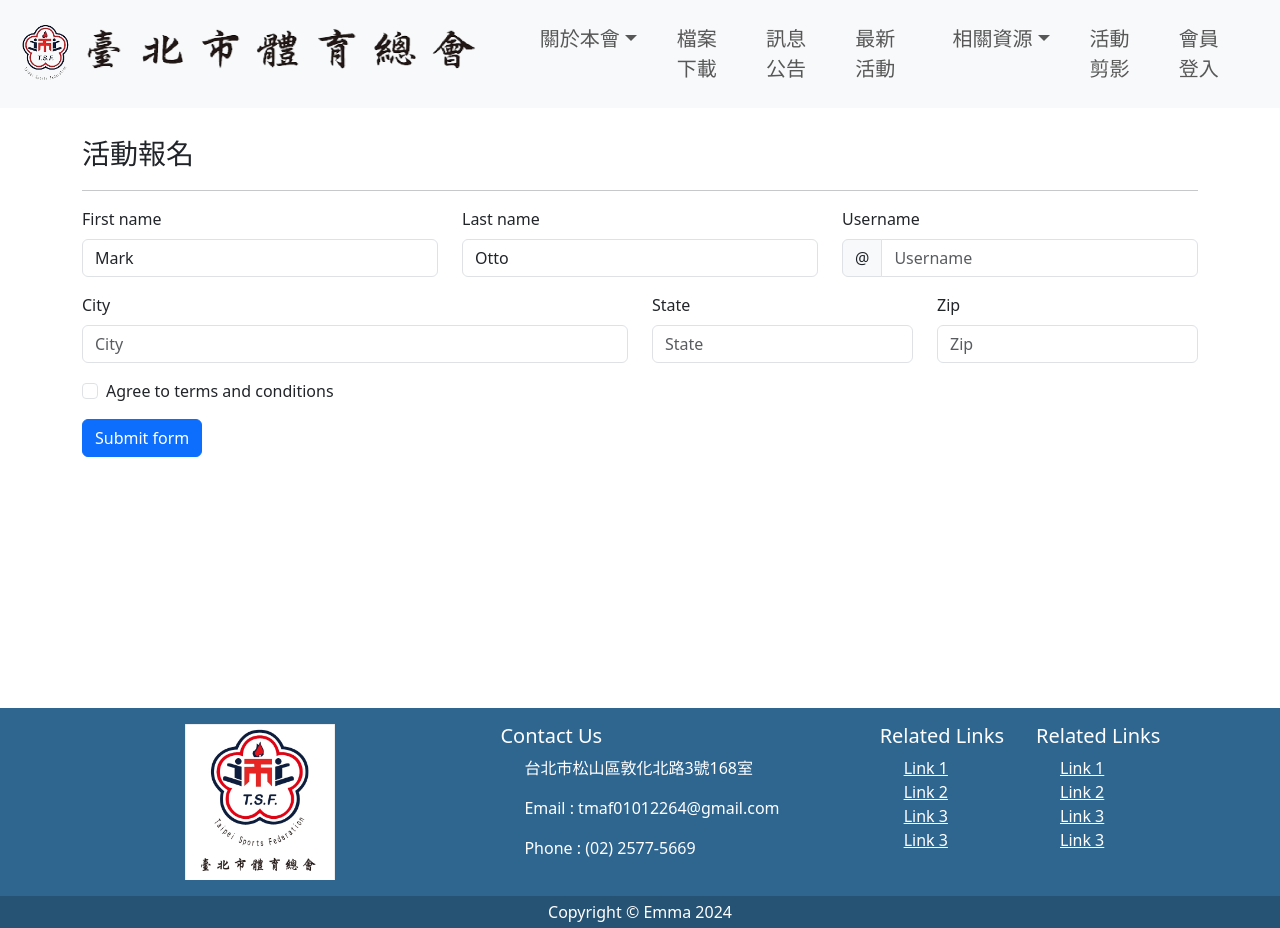
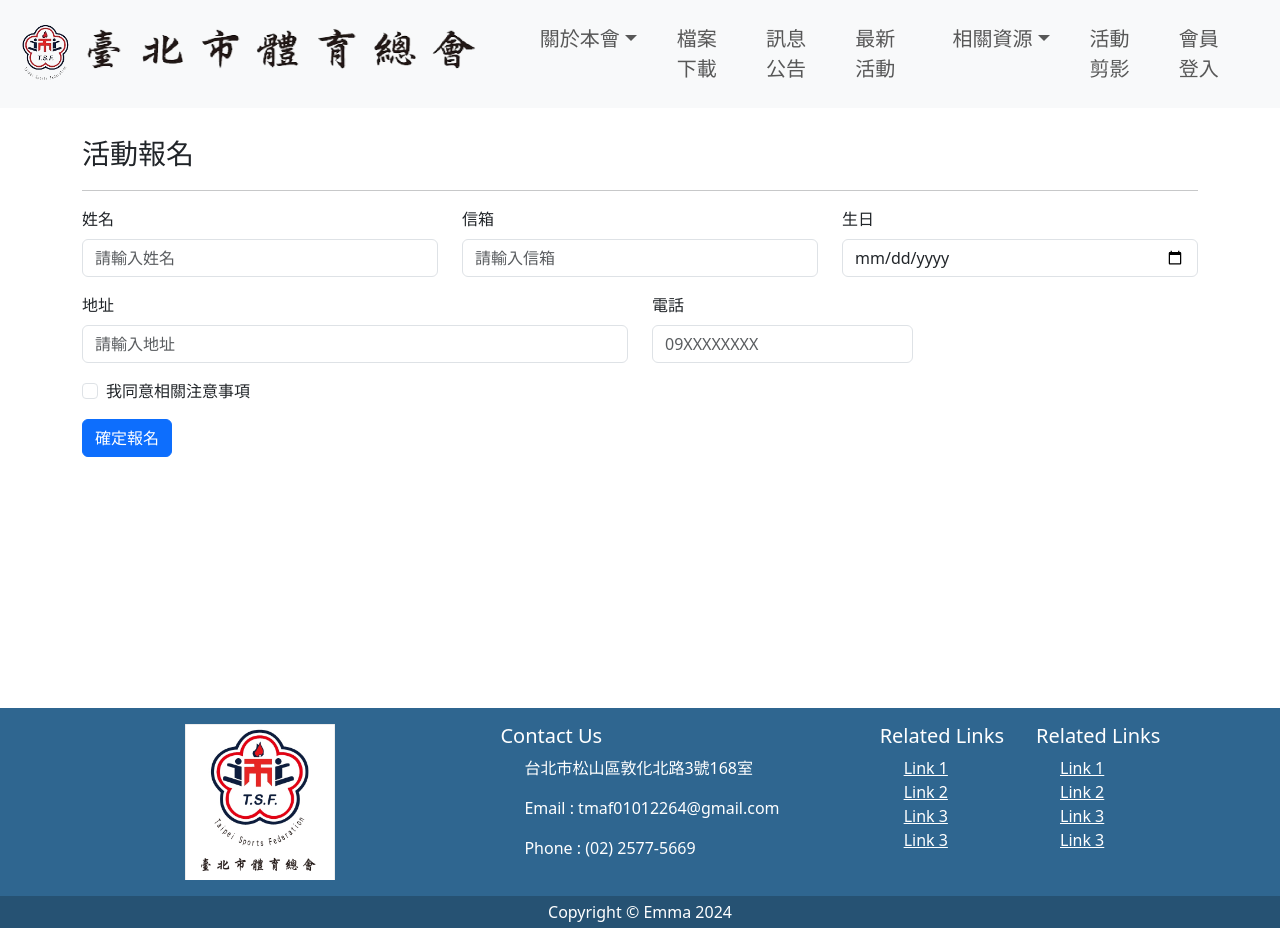
Before and after one commit to eating31/taipei-maf, a React (Create React App) app: page /activity/register/1 in a window 1280 px wide. Built offline with nearby package versions, Linux system fonts and the light colour scheme; the HTML template or start-up script is replaced by a standard one.

Commit message:
add network error and register page

```diff
--- a/package.json
+++ b/package.json
@@ -9,6 +9,7 @@
     "@testing-library/user-event": "^13.5.0",
     "axios": "^1.6.5",
     "bootstrap": "^5.3.2",
+    "bootstrap-icons": "^1.11.3",
     "file-saver": "^2.0.5",
     "formik": "^2.4.5",
     "mdb-react-ui-kit": "^7.1.0",
--- a/src/Component/Common/TopNavbar.jsx
+++ b/src/Component/Common/TopNavbar.jsx
@@ -1,15 +1,16 @@
 import React, { useContext, useState, useEffect } from 'react'
-import { Dropdown, Container, Nav, Navbar, NavDropdown } from 'react-bootstrap';
+import { Dropdown, Container, Nav, Navbar, NavDropdown, Alert } from 'react-bootstrap';
 import { Context } from '../../Contexts/Context';
 import Login from './Login';
 import Logo from '../../Image/navbarLogo.png'
+import { BsWifiOff } from "react-icons/bs";
 
 function TopNavbar() {
-    const { setLoginModal } = useContext(Context)
+    const { setLoginModal, isConnected, setIsConnected } = useContext(Context)
     const [brandHeight, setBrandHeight] = useState(60);
     const name = localStorage.getItem('name')
 
-    function signOut(){
+    function signOut() {
         localStorage.removeItem('token')
         localStorage.removeItem('name')
         alert('登出成功')
@@ -99,7 +100,7 @@ function TopNavbar() {
                             <Nav.Link className='px-3' target="_blank" href="https://www.facebook.com/profile.php?id=100094196177790" >
                                 活動剪影
                             </Nav.Link>
-                            { !name ? <Nav.Link className='px-3' onClick={() => setLoginModal(true)} >
+                            {!name ? <Nav.Link className='px-3' onClick={() => setLoginModal(true)} >
                                 會員登入
                             </Nav.Link> :
                                 <NavDropdown title={`HI, ${name}`} className='px-3'>
@@ -116,6 +117,11 @@ function TopNavbar() {
                 </Container>
             </Navbar>
 
+            {/* 連線不穩處理 */}
+            <Alert show={!isConnected} variant='danger' className='m-5' onClose={() => setIsConnected(true)} dismissible>
+                <BsWifiOff size={20} />  網路連線不穩定！   <Alert.Link href="/">點擊重新整理</Alert.Link>.
+            </Alert>
+
             <Login />
         </>
     )
--- a/src/Contexts/Context.js
+++ b/src/Contexts/Context.js
@@ -14,12 +14,16 @@ export const ContextProvider = (props) => {
 
         const [manageAllNews, setManageAllNews] =useState([])
 
+        const [isConnected, setIsConnected] =useState(true)
+
         return (
             <Context.Provider value={{ loginModal, setLoginModal,
                                         signupModal, setSignupModal,
                                         singleNewId, setSingleNewId,
                                         singleActivityId, setSingleActivityId,
-                                        manageAllNews, setManageAllNews}}>
+                                        manageAllNews, setManageAllNews,
+                                        isConnected, setIsConnected
+                                        }}>
                 {props.children}
             </Context.Provider>
         )
--- a/src/Page/Register.jsx
+++ b/src/Page/Register.jsx
@@ -1,6 +1,6 @@
 import React from 'react'
-import {  useParams } from "react-router-dom";
-import {  Carousel, Image, Container } from 'react-bootstrap';
+import { useParams } from "react-router-dom";
+import { Carousel, Image, Container } from 'react-bootstrap';
 import { useState } from 'react';
 import Button from 'react-bootstrap/Button';
 import Col from 'react-bootstrap/Col';
@@ -9,10 +9,16 @@ import InputGroup from 'react-bootstrap/InputGroup';
 import Row from 'react-bootstrap/Row';
 function Register() {
   let { code } = useParams();
+  const [name, setName] = useState('')
+  const [email, setEmail] = useState('')
+  const [date, setDate] = useState('')
+  const [phone, setPhone] = useState('')
+  const [address, setAddress] = useState('')
 
   const [validated, setValidated] = useState(false);
 
   const handleSubmit = (event) => {
+    console.log(date)
     const form = event.currentTarget;
     if (form.checkValidity() === false) {
       event.preventDefault();
@@ -30,74 +36,83 @@ function Register() {
         <div>
           <Form noValidate validated={validated} onSubmit={handleSubmit}>
             <Row className="mb-3">
-        <Form.Group as={Col} md="4" controlId="validationCustom01">
-          <Form.Label>First name</Form.Label>
+              <Form.Group as={Col} md="4" >
+                <Form.Label>姓名</Form.Label>
                 <Form.Control
                   required
+                  value={name}
+                  onChange={(e) => setName(e.target.value)}
                   type="text"
-            placeholder="First name"
-            defaultValue="Mark"
+                  placeholder="請輸入姓名"
                 />
-          <Form.Control.Feedback>Looks good!</Form.Control.Feedback>
+                <Form.Control.Feedback type="invalid">請輸入姓名</Form.Control.Feedback>
               </Form.Group>
-        <Form.Group as={Col} md="4" controlId="validationCustom02">
-          <Form.Label>Last name</Form.Label>
+              <Form.Group as={Col} md="4">
+                <Form.Label>信箱</Form.Label>
+                <InputGroup hasValidation>
                   <Form.Control
-            required
-            type="text"
-            placeholder="Last name"
-            defaultValue="Otto"
-          />
-          <Form.Control.Feedback>Looks good!</Form.Control.Feedback>
-        </Form.Group>
-        <Form.Group as={Col} md="4" controlId="validationCustomUsername">
-          <Form.Label>Username</Form.Label>
-          <InputGroup hasValidation>
-            <InputGroup.Text id="inputGroupPrepend">@</InputGroup.Text>
-            <Form.Control
-              type="text"
-              placeholder="Username"
-              aria-describedby="inputGroupPrepend"
+                    type="email"
+                    value={email}
+                    onChange={(e) => setEmail(e.target.value)}
+                    placeholder="請輸入信箱"
                     required
                   />
                   <Form.Control.Feedback type="invalid">
-              Please choose a username.
+                    請輸入正確的信箱格式
+                  </Form.Control.Feedback>
+                </InputGroup>
+              </Form.Group>
+              <Form.Group as={Col} md="4">
+                <Form.Label>生日</Form.Label>
+                <InputGroup hasValidation>
+                  <Form.Control
+                    type="date"
+                    value={date}
+                    onChange={(e) => setDate(e.target.value)}
+                    required
+                  />
+                  <Form.Control.Feedback type="invalid">
+                    請選擇日期
                   </Form.Control.Feedback>
                 </InputGroup>
               </Form.Group>
             </Row>
             <Row className="mb-3">
               <Form.Group as={Col} md="6" controlId="validationCustom03">
-          <Form.Label>City</Form.Label>
-          <Form.Control type="text" placeholder="City" required />
+                <Form.Label>地址</Form.Label>
+                <Form.Control
+                  type="text"
+                  value={address}
+                  onChange={(e) => setAddress(e.target.value)}
+                  placeholder="請輸入地址"
+                  required />
                 <Form.Control.Feedback type="invalid">
-            Please provide a valid city.
+                  請輸入地址
                 </Form.Control.Feedback>
               </Form.Group>
               <Form.Group as={Col} md="3" controlId="validationCustom04">
-          <Form.Label>State</Form.Label>
-          <Form.Control type="text" placeholder="State" required />
+                <Form.Label>電話</Form.Label>
+                <Form.Control
+                  type="text"
+                  value={phone}
+                  onChange={(e) => setPhone(e.target.value)}
+                  placeholder="09XXXXXXXX"
+                  required />
                 <Form.Control.Feedback type="invalid">
-            Please provide a valid state.
+                  請輸入電話
                 </Form.Control.Feedback>
               </Form.Group>
-        <Form.Group as={Col} md="3" controlId="validationCustom05">
-          <Form.Label>Zip</Form.Label>
-          <Form.Control type="text" placeholder="Zip" required />
-          <Form.Control.Feedback type="invalid">
-            Please provide a valid zip.
-          </Form.Control.Feedback>
-        </Form.Group>
+
             </Row>
             <Form.Group className="mb-3">
               <Form.Check
                 required
-          label="Agree to terms and conditions"
-          feedback="You must agree before submitting."
+                label="我同意相關注意事項"
+                feedback="請勾選"
                 feedbackType="invalid"
               />
             </Form.Group>
-      <Button type="submit">Submit form</Button>
+            <Button type="submit">確定報名</Button>
           </Form>
         </div>
 
--- a/src/index.css
+++ b/src/index.css
@@ -15,17 +15,17 @@ code {
 
 
 /* svg map */
-svg {
+svg .map {
   height: 100vh;
   /* width: 100%; */
 }
-path {
+path.map{
   stroke: #959595;
   fill: transparent;
   transition: 0.5s;
   cursor: pointer;
 }
-path:hover {
+path.map:hover {
   fill: #2f6690;
   transform: translate(-5px, -5px);
 }
```
Also changed, not shown: src/Page/News.jsx (+84 -2 lines), src/Page/Source.jsx (+16 -16 lines), 1 other file (tests, documents, lock files or other folders). Lines whose indentation alone changed are shown as unchanged.
